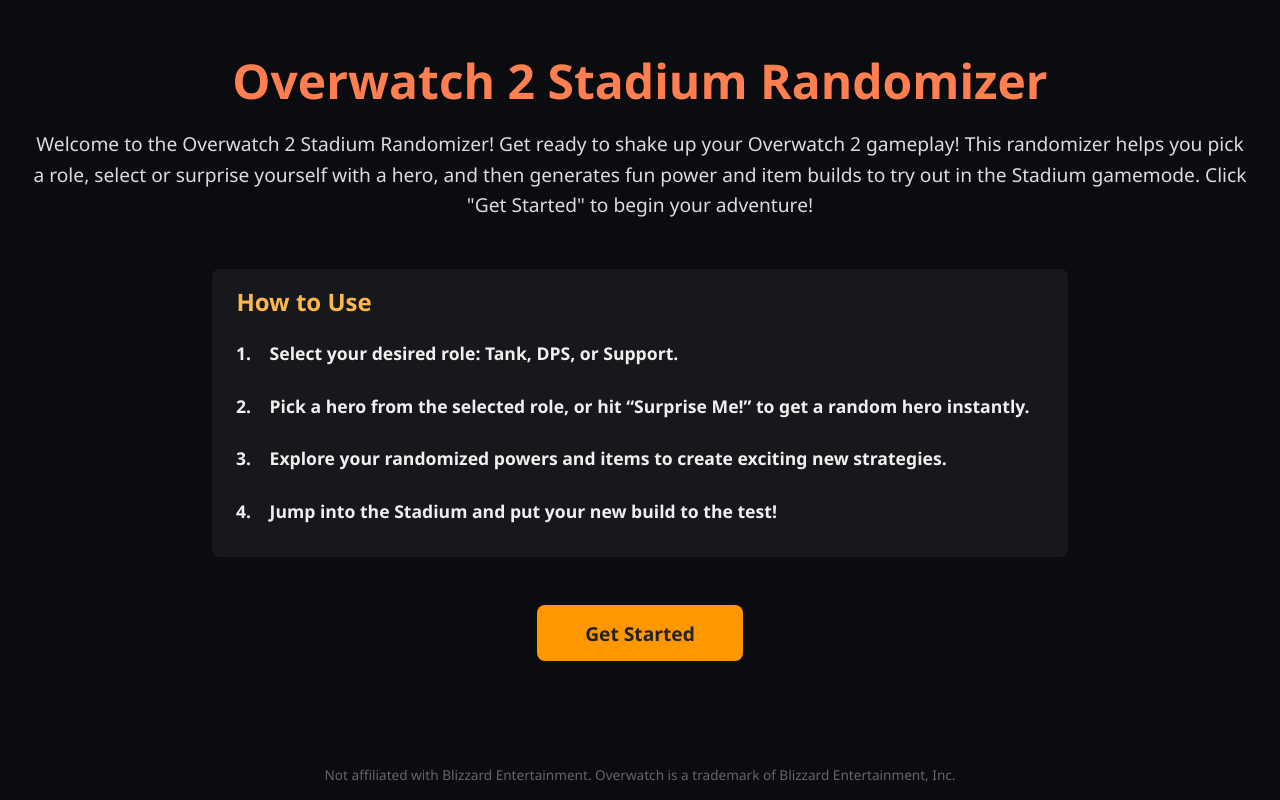
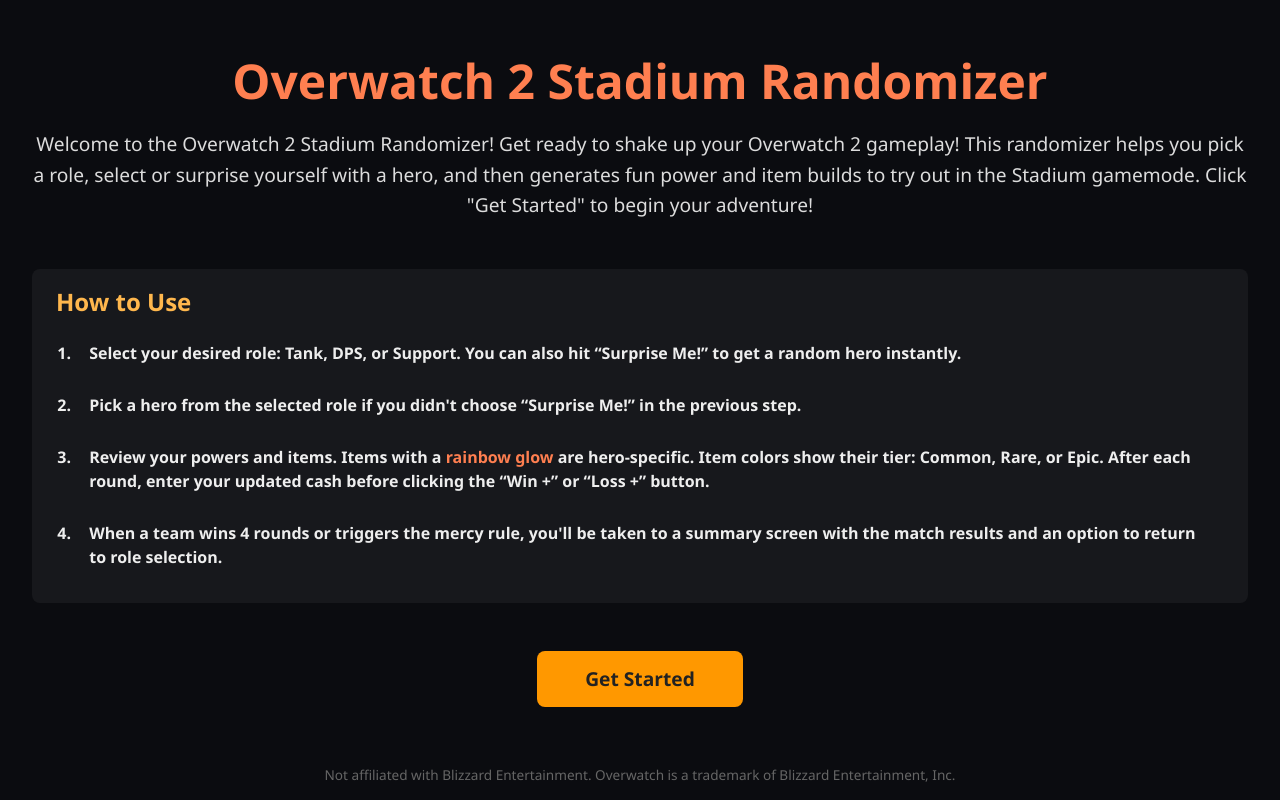
Before and after one commit to lime39/ow2-stadium-randomizer, a React (Vite) app in the folder frontend/: page / in a window 1280 px wide. Built offline with nearby package versions, Linux system fonts and the light colour scheme.

Commit message:
Updated the Welcome Screen and fixed some UI bugs.

```diff
--- a/frontend/src/components/Randomizer.css
+++ b/frontend/src/components/Randomizer.css
@@ -276,7 +276,7 @@
 }
 
 /* Hover effect to pop items */
-li:hover {
+.randomizer-container li:hover {
   transform: scale(1.04);
   box-shadow: 0 0 20px 5px rgba(255 152 0 / 0.8);
   z-index: 2;
--- a/frontend/src/components/WelcomeScreen.css
+++ b/frontend/src/components/WelcomeScreen.css
@@ -38,6 +38,30 @@
   font-family: 'Segoe UI', Tahoma, Geneva, Verdana, sans-serif;
   /* Remove vertical centering, it will naturally flow below title */
 }
+
+.welcome-list {
+  padding-left: 1.2rem;
+  margin: 0;
+}
+
+.welcome-list li {
+  color: #eee;
+  font-size: 1rem;
+  line-height: 1.5;
+  margin-bottom: 0.5rem;
+  list-style-type: decimal;
+  background: none !important;
+  cursor: default !important;
+  transition: none !important;
+}
+
+/* Completely disable hover behavior */
+.welcome-list li:hover {
+  background: none !important;
+  color: #eee !important;
+}
+
+
 
 .how-to-use {
   text-align: left;
--- a/frontend/src/components/WelcomeScreen.jsx
+++ b/frontend/src/components/WelcomeScreen.jsx
@@ -13,11 +13,11 @@
       </p>
       <div className="how-to-use">
         <h2>How to Use</h2>
-        <ol>
-          <li>Select your desired role: Tank, DPS, or Support.</li>
-          <li>Pick a hero from the selected role, or hit “Surprise Me!” to get a random hero instantly.</li>
-          <li>Explore your randomized powers and items to create exciting new strategies.</li>
-          <li>Jump into the Stadium and put your new build to the test!</li>
+        <ol className="welcome-list">
+          <li>Select your desired role: Tank, DPS, or Support. You can also hit “Surprise Me!” to get a random hero instantly.</li>
+          <li>Pick a hero from the selected role if you didn't choose “Surprise Me!” in the previous step.</li>
+          <li>Review your powers and items. Items with a <span style={{color: '#ff7f50', fontWeight: 'bold'}}>rainbow glow</span> are hero-specific. Item colors show their tier: Common, Rare, or Epic. After each round, enter your updated cash before clicking the “Win +” or “Loss +” button.</li>
+          <li>When a team wins 4 rounds or triggers the mercy rule, you'll be taken to a summary screen with the match results and an option to return to role selection.</li>
         </ol>
       </div>
 
```
